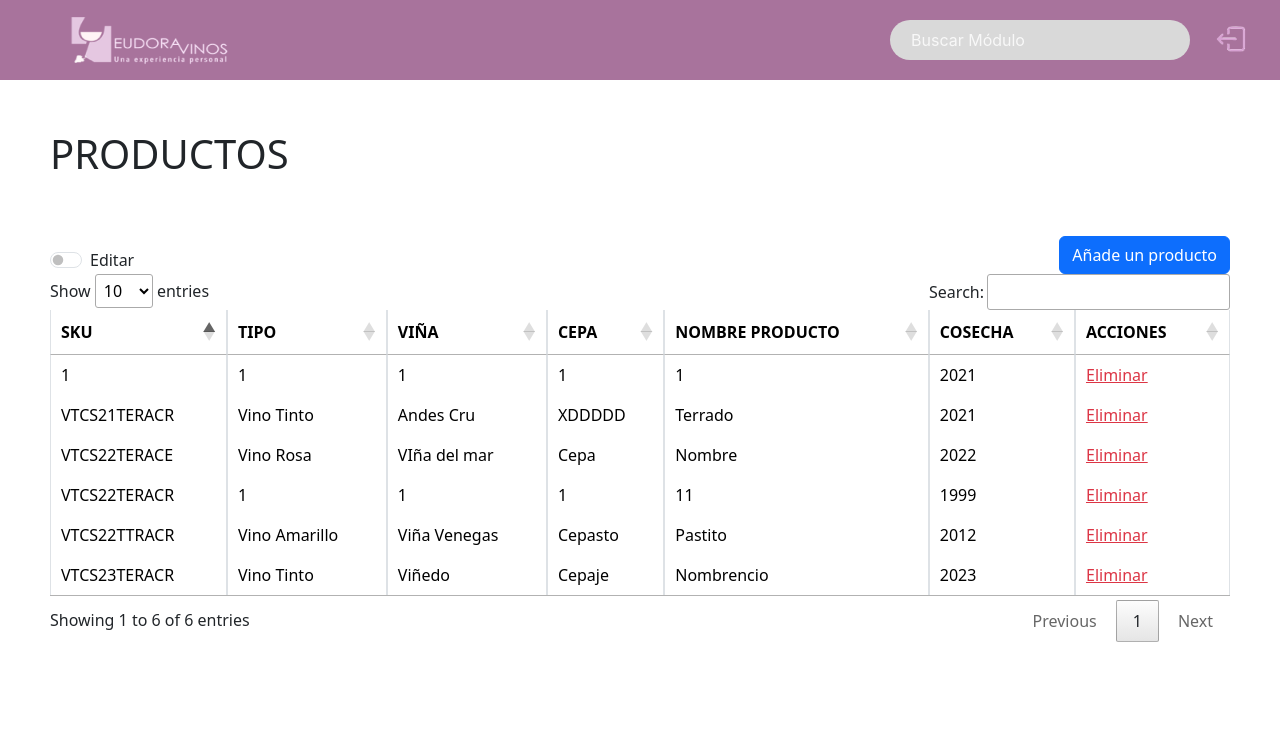
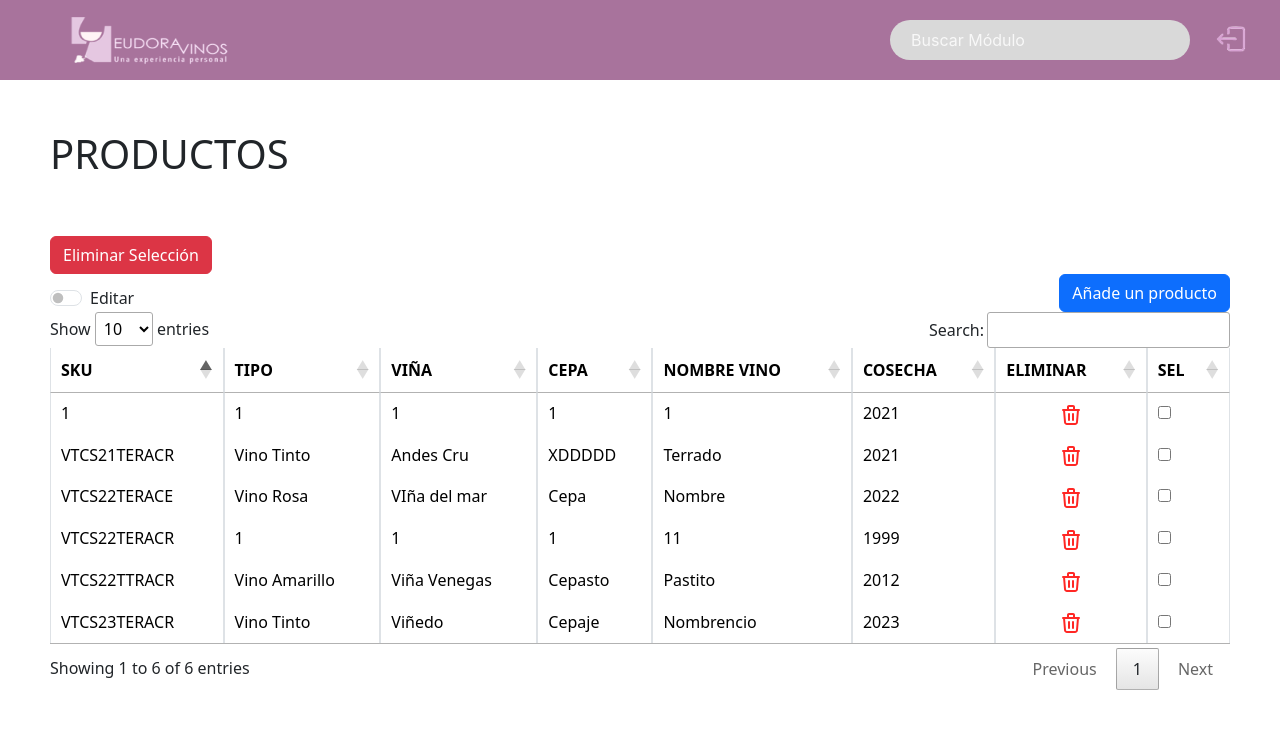
Before and after one commit to JavierNancoB/Trabajo-Ingenieria-de-Software, a Django app: page /producto/ in a window 1280 px wide. Shown: the top 729 px of the page. Run offline with Django 5.2, Linux system fonts and the light colour scheme; a user stored in the database is signed in; data comes from the database, SQL or seed files in the repository; both versions use the stored data as it was after the commit; some libraries are stand-ins or nearby versions.

Commit message:
Añado lo del leo

```diff
--- a/erp_eudora_vinos/website/static/js/producto.js
+++ b/erp_eudora_vinos/website/static/js/producto.js
@@ -193,4 +193,18 @@ $(document).ready(function(){
                 e.preventDefault();
         }
     });
+    /* ELIMINAR SELECTIVAMENTE */
+    /* Las casillas seleccionadas se podran eliminar despues de presionar el boton eliminar */
+
+    $('#eliminar-seleccion').on('click', function(){
+        var checked = $('.checkbox:checked').length;
+        if (checked > 0) {
+            /* por cada casilla seleccionada llama delete/{{ producto.SKU}} por el sku correspondiente y se queda en / */
+            /* recorremos */
+
+        }
+        else {
+            $('.delete-selected').css('display', 'none');
+        }
+    });
 });
--- a/erp_eudora_vinos/website/static/js/proveedor.js
+++ b/erp_eudora_vinos/website/static/js/proveedor.js
@@ -188,4 +188,6 @@ $(document).ready(function(){
                 e.preventDefault();
         }
     });
+
+
 });
--- a/erp_eudora_vinos/website/templates/base.html
+++ b/erp_eudora_vinos/website/templates/base.html
@@ -1,6 +1,6 @@
 {% load static%}
 <!doctype html>
-<html lang="en">
+<html lang="es">
   <head>
     <meta charset="UTF-8"><meta name="viewport" content="width=device-width, initial-scale=1.0">
     <title >{% block title %} {% endblock %}</title>
--- a/erp_eudora_vinos/website/templates/producto.html
+++ b/erp_eudora_vinos/website/templates/producto.html
@@ -5,6 +5,9 @@
         <link type="text/css" href='{% static "css/producto.css" %}' rel="stylesheet"/>
         <div id="titulo-modelo">
             <h1>PRODUCTOS</h1>
+        </div>
+        <div class="col d-grid gap-2 d-md-flex">
+            <button id="eliminar-seleccion" type="button" class="btn btn-danger">Eliminar Selección</button>
         </div>
         <div class="a">
             <div class="row align-items-end">
@@ -52,7 +55,7 @@
                             <input type="text" id="cepa" class="form-control"/>
                         </div>
                         <div class="mb-3">
-                            <label>Nombre Producto</label>
+                            <label>Nombre vino</label>
                             <input type="text" id="nombre-producto" class="form-control"/>
                         </div>
                         <div class="mb-3">
@@ -71,18 +74,21 @@
         <table id="table" summary="tabla producto" class="table table-bordered table-hover dt-responsive">
             <thead>
             <tr class="listado">
+                <!--<th> SEL</th>-->
                 <th> SKU </th>
                 <th> TIPO </th>
                 <th> VIÑA</th>
                 <th> CEPA </th>
-                <th> NOMBRE PRODUCTO </th>
+                <th> NOMBRE VINO </th>
                 <th> COSECHA </th>
-                <th> ACCIONES </th>
+                <th> ELIMINAR </th>
+                <th> SEL </th>
             </tr>
             </thead>
             <tbody>
                 {% for producto in productos %}
                 <tr class="listado">
+                    <!--<td><input type="checkbox" name="seleccionar" id="seleccionar"></td>-->
                     <td>{{ producto.SKU }}</td>
                     <td class="editable" data-sku="{{ producto.SKU }}" data-type="tipo_producto">{{ producto.tipo_producto }}</td>
                     <td class="editable" data-sku="{{ producto.SKU }}" data-type="viña">{{ producto.viña }}</td>
@@ -90,7 +96,15 @@
                     <td class="editable" data-sku="{{ producto.SKU }}" data-type="nombre_producto">{{ producto.nombre_producto }}</td>
                     <td class="editable" data-sku="{{ producto.SKU }}" data-type="cosecha">{{ producto.cosecha }}</td>
                     <td>
-                        <a href="delete/{{ producto.SKU}}" id="delete" class="link-delete text-danger delete">Eliminar</a>
+                        <div class="text-center">
+                            <a href="delete/{{ producto.SKU}}" id="delete" class="text-center link-delete text-danger delete">
+                                <img src='{% static "images/delete.svg" %}' alt="" class="rounded">
+                            </a>
+
+                        </div>
+                    </td>
+                    <td>
+                        <input type="checkbox" data-sku="{{ producto.SKU }}" name="seleccionar" id="seleccionar">
                     </td>
                 </tr>
                 {% endfor %}
```
Also changed, not shown: README.md, erp_eudora_vinos/db.sqlite3.
